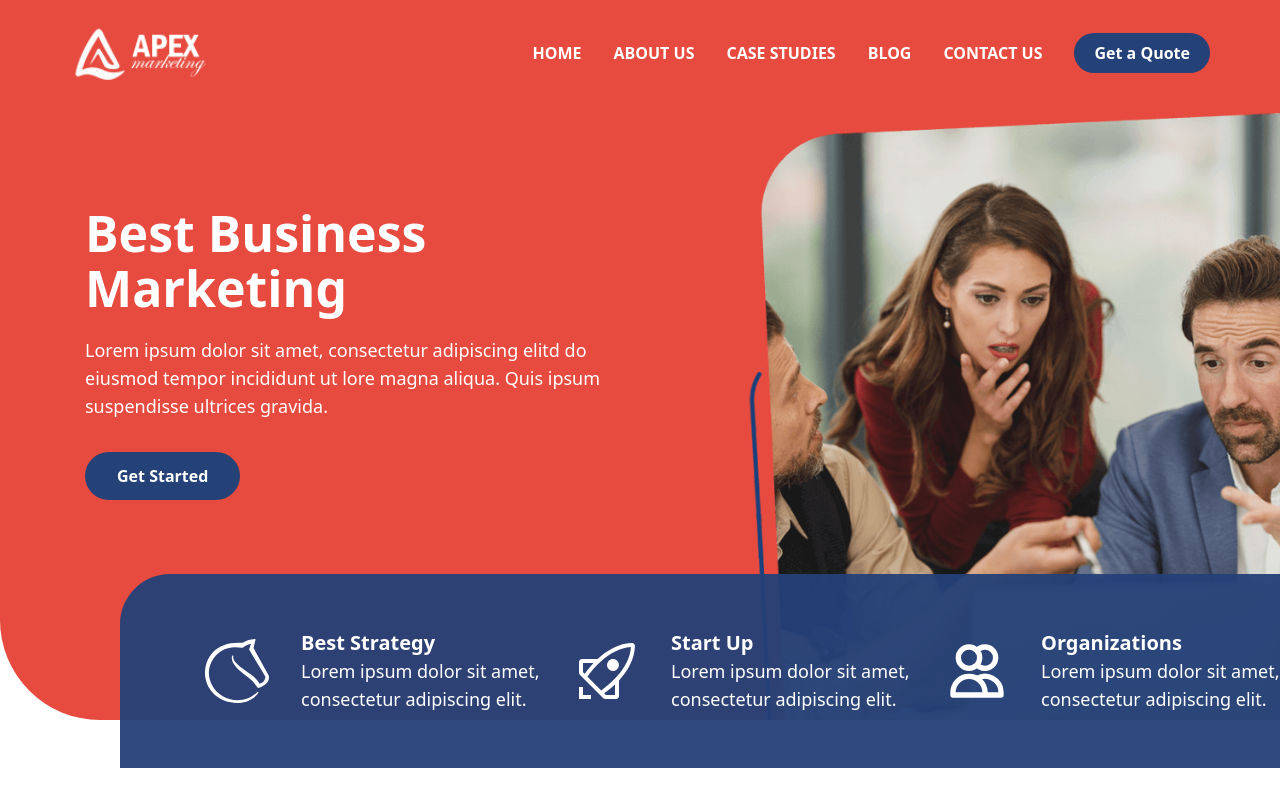
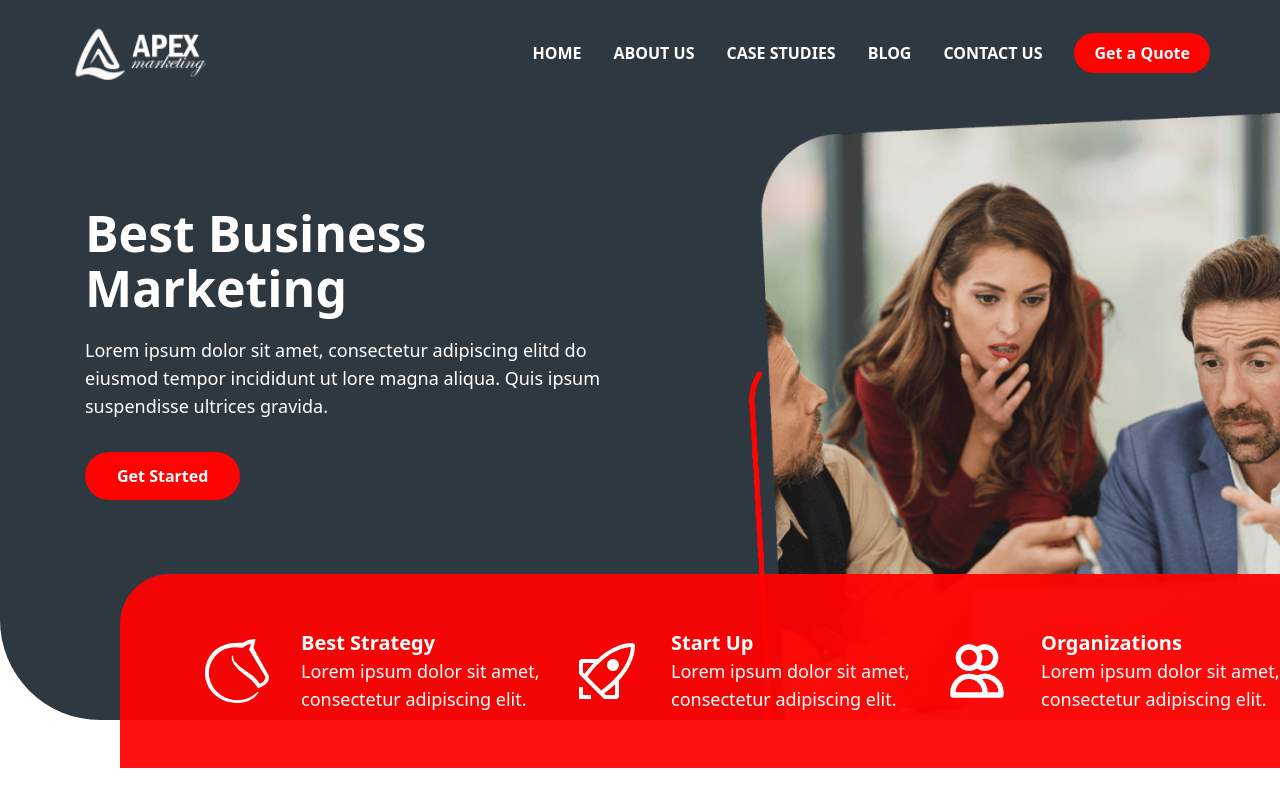
Before and after one commit to granitnebiu/apex-marketing, a Next.js app: page / in a window 1280 px wide. Shown: the top 800 px of the page. Built offline with nearby package versions, Linux system fonts and the light colour scheme.

Commit message:
will change color pallet

```diff
--- a/tailwind.config.js
+++ b/tailwind.config.js
@@ -15,9 +15,9 @@ module.exports = {
             example2: ["var(--font-example2)"],
          },
          colors: {
-            primary: "#E74A3E",
-            secondary: "#244178",
-            secondaryLight: "#0050B8",
+            primary: "#2E3840",
+            secondary: "#FF0303",
+            secondaryLight: "#FD7171",
             tertiary: "#FF5732",
          },
       },
```
Also changed, not shown: public/images/hero-marketing.png.
